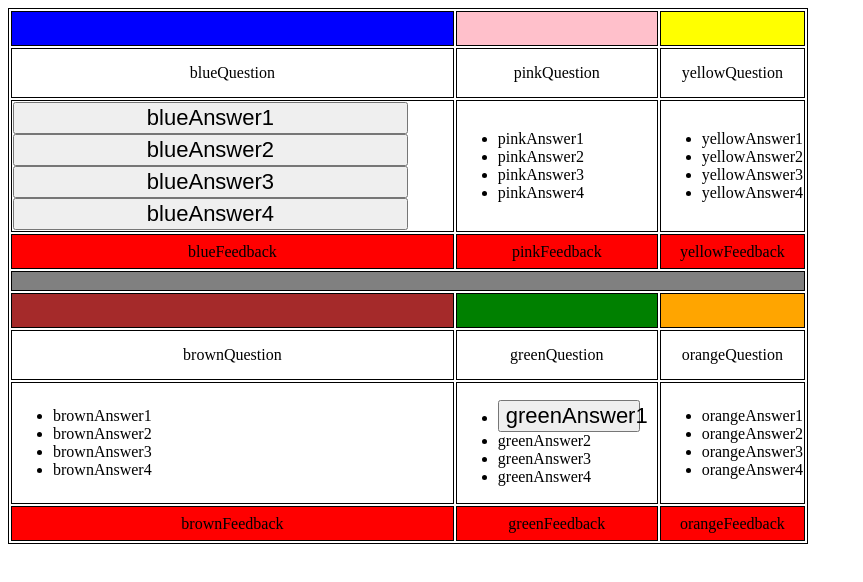
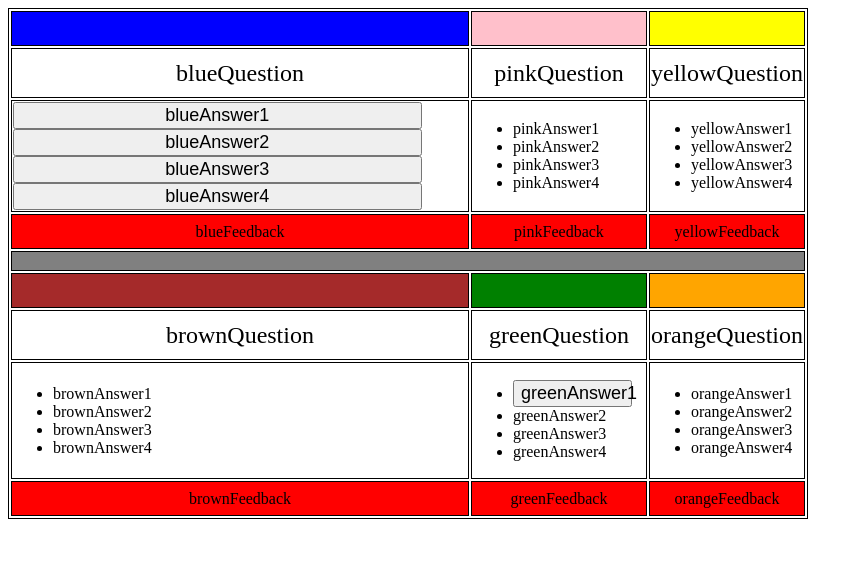
Before and after one commit to pretorben/trivial-pursuit, a plain HTML site: page index.html in a window 1280 px wide. Shown: the whole page, without its empty margins (0-863 px from the left). Drawn offline with Linux system fonts and the light colour scheme.

```diff
--- a/index.html
+++ b/index.html
@@ -22,9 +22,9 @@
         <th id = "yellow"></th>
       </tr>
       <tr class = "question">
-        <td>blueQuestion</td>
-        <td>pinkQuestion</td>
-        <td>yellowQuestion</td>
+        <td id = blueQ>blueQuestion</td>
+        <td id = pinkQ>pinkQuestion</td>
+        <td id = yellowQ>yellowQuestion</td>
       </tr>
       <tr class = "answer">
         <td>
@@ -64,9 +64,9 @@
         <th id = "orange"></th>
       </tr>
       <tr class="question">
-        <td>brownQuestion</td>
-        <td>greenQuestion</td>
-        <td>orangeQuestion</td>
+        <td id = brownQ>brownQuestion</td>
+        <td id = greenQ>greenQuestion</td>
+        <td id = orangeQ>orangeQuestion</td>
       </tr>
       <tr class="answer">
         <td>
--- a/style.css
+++ b/style.css
@@ -8,7 +8,7 @@ table, th, td {
 
 button {
   margin: 0 auto;
-  font-size: 22px;
+  font-size: 18px;
   width: 90%;
 }
 
@@ -37,6 +37,7 @@ button {
 
 .question {
   text-align: center;
+  font-size: 24px;
   height: 50px;
 }
 
```
Also changed, not shown: bronze-pseudo.txt.
